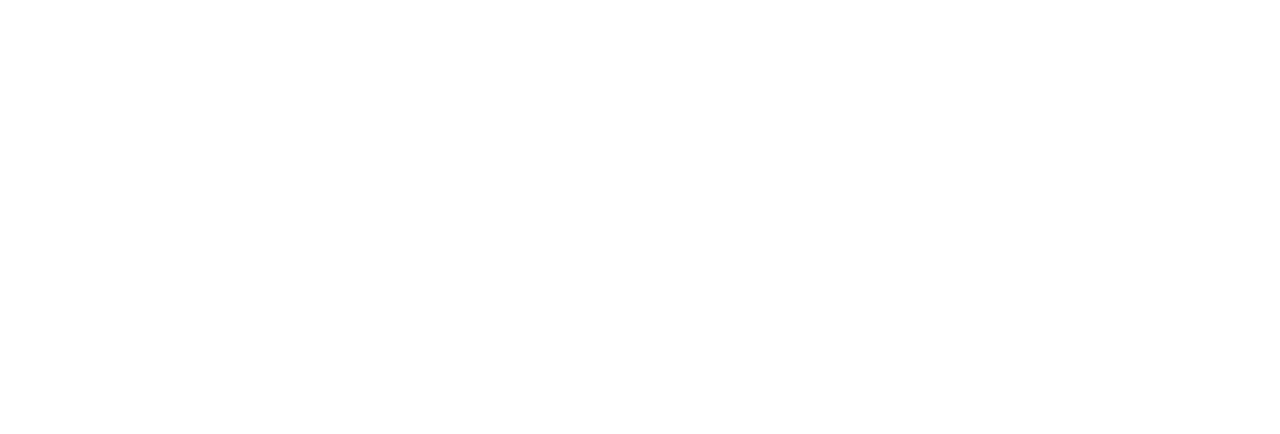
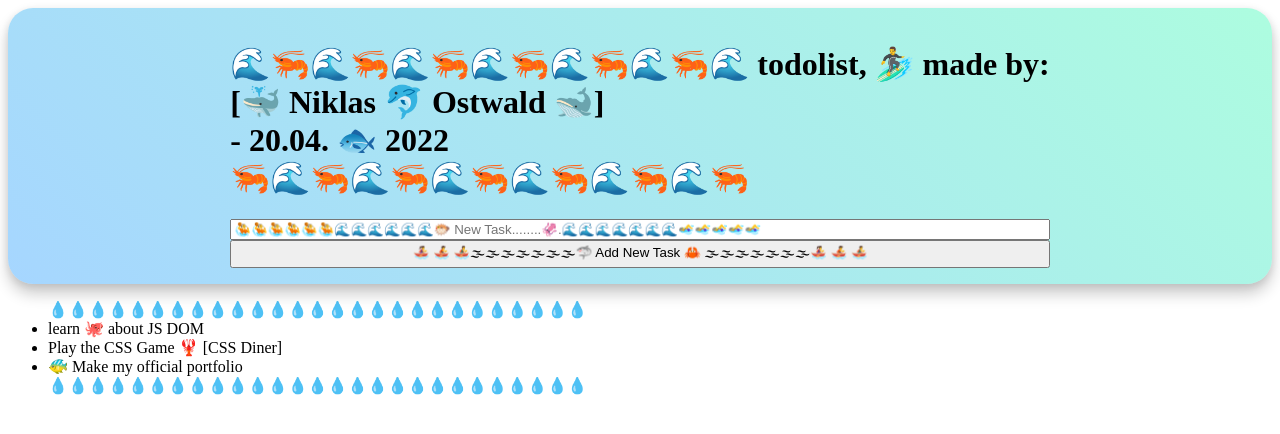
Before and after one commit to nikstaaar/Todolist-Html-Css-Js-, a plain HTML site: page index.html in a window 1280 px wide. Drawn offline with Linux system fonts and the light colour scheme.

Commit message:
Update: NewTodo () function, glass morph, center div

```diff
--- a/index.html
+++ b/index.html
@@ -3,8 +3,26 @@
 <head>
     <meta charset="UTF-8">
     <title>Title</title>
+    <link rel="stylesheet" href="style.css">
 </head>
 <body>
 
+<div class="todofunction">
+    <h1>🌊🦐🌊🦐🌊🦐🌊🦐🌊🦐🌊🦐🌊
+        todolist, 🏄‍♂️ made by: <br> [🐳 Niklas 🐬 Ostwald 🐋] <br> - 20.04. 🐟 2022<br>
+        🦐🌊🦐🌊🦐🌊🦐🌊🦐🌊🦐🌊🦐
+    </h1>
+    <input type="text" id="my Input" placeholder = "🤽🤽🤽🤽🤽🤽🌊🌊🌊🌊🌊🌊🐡 New Task........🦑.🌊🌊🌊🌊🌊🌊🌊🏊‍♀️🏊‍♀️🏊‍♀️️🏊‍♀️🏊‍♀️">
+    <button class ="addBtn" onclick="NewTodo()">🚣‍♀️ 🚣 🚣‍♂️🌫🌫🌫🌫🌫🌫🌫🦈 Add New Task 🦀 🌫🌫🌫🌫🌫🌫🌫🚣‍♀️ 🚣 🚣‍♂️</button>
+</div>
+
+<ul id="myUL">
+    💧💧💧💧💧💧💧💧💧💧💧💧💧💧💧💧💧💧💧💧💧💧💧💧💧💧💧
+    <li>learn 🐙 about JS DOM</li>
+    <li>Play the CSS Game 🦞 [CSS Diner]</li>
+    <li> 🐠 Make my official portfolio</li>
+    💧💧💧💧💧💧💧💧💧💧💧💧💧💧💧💧💧💧💧💧💧💧💧💧💧💧💧
+</ul>
+<script src="scripts.js"></script>
 </body>
 </html>
--- a/scripts.js
+++ b/scripts.js
@@ -0,0 +1,8 @@
+function NewTodo(){
+    var ListItem = document.createElement("Li");
+    var inputField = document.getElementById("my Input").value;
+    var tNode = document.createTextNode(inputField)
+
+    ListItem.appendChild(tNode);
+        document.getElementById("myUL").appendChild(ListItem)
+}
--- a/style.css
+++ b/style.css
@@ -0,0 +1,14 @@
+.todofunction{
+    border-radius: 25px;
+    backdrop-filter: blur(38px);
+    padding: 1em;
+    box-shadow: 0 2px 10px rgb(0 0 0 / 10%), 0 10px 15px rgb(0 0 0 / 20%);
+    box-sizing: border-box;
+    background-image: linear-gradient(45deg, rgba(32,152,255,0.4), rgba(50,249,176,0.4));
+    width: 100%;
+    min-height: 70px;
+    mix-blend-mode: hard-light;
+    display: grid;
+    justify-content: center;
+    align-items: center;
+}
```
